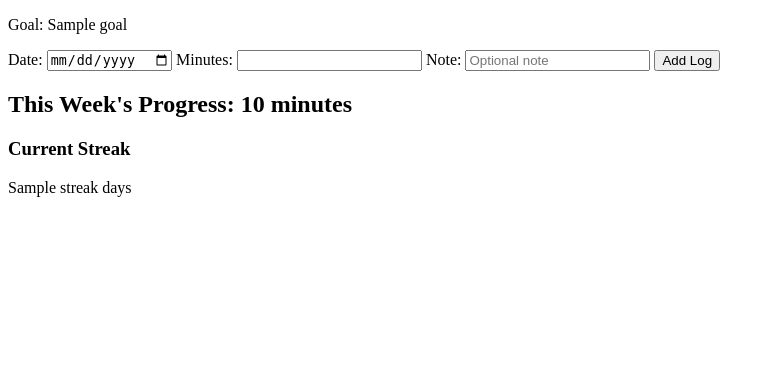
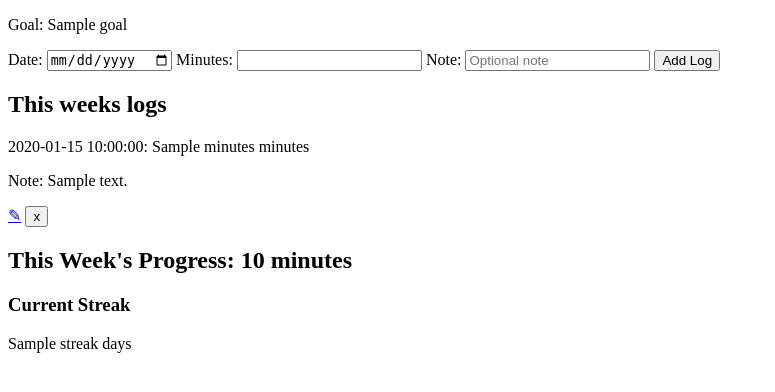
Before and after one commit to Ssam-G/habit-dashboard, a FastAPI app: template app/templates/habit.html in a window 1280 px wide. Shown: the part 88-480 px from the top of the page, without its empty margins (0-775 px from the left). Run offline with FastAPI, Linux system fonts and the light colour scheme; the template is opened without the code that fills it: most values are stand-ins (such as "Sample title", 1, 10 or a date in 2020).

Commit message:
Create functioning edit log page with minimal ux styling

```diff
--- a/app/main.py
+++ b/app/main.py
@@ -81,3 +81,41 @@ def add_log(request: Request, habit_id, date: str = Form(None), minutes: int = F
     conn.close()
 
     return RedirectResponse(f"/habit/{habit_id}", status_code=303)
+
+@app.get("/edit_page/{habit_id}/{log_id}", response_class=HTMLResponse)
+def edit_page(request: Request, habit_id, log_id):
+    conn = get_db_connection()
+    habit = conn.execute('SELECT * FROM habits WHERE id = ?', (habit_id,)).fetchone()
+    log = conn.execute('SELECT * FROM logs WHERE id = ?', (log_id,)).fetchone()
+    conn.close()
+
+    return templates.TemplateResponse("edit.html", {"request": request, "habit": habit, "log": log})
+
+@app.post("/edit_log/{habit_id}/{log_id}", response_class=HTMLResponse)
+def edit_log(request: Request, habit_id, log_id, date: str = Form(None), minutes: int = Form(...), note: str = Form(None)):
+    conn = get_db_connection()
+    log = conn.execute('SELECT * FROM logs WHERE id = ?', (log_id,)).fetchone()
+    conn.close()
+
+    if log is None:
+        return RedirectResponse(f"/habit/{habit_id}", status_code=303)
+
+    date = log['date'] if date is None else date
+    minutes = log['minutes'] if minutes is None else minutes
+    note = log['note'] if note is None else note
+
+    conn = get_db_connection()
+    conn.execute('UPDATE logs SET date = ?, minutes = ?, note = ? WHERE id = ?', (date, minutes, note, log_id))
+    conn.commit()
+    conn.close()
+
+    return RedirectResponse(f"/habit/{habit_id}", status_code=303)
+
+@app.post("/delete_log/{habit_id}/{log_id}", response_class=HTMLResponse)
+def delete_log(habit_id: int, log_id: int):
+    conn = get_db_connection()
+    conn.execute('DELETE FROM logs WHERE id = ?', (log_id,))
+    conn.commit()
+    conn.close()
+
+    return RedirectResponse(f"/habit/{habit_id}", status_code=303)
--- a/app/templates/habit.html
+++ b/app/templates/habit.html
@@ -10,7 +10,7 @@
     <div class="container">
         <div class="header">
             <h1>{{ habit['name'] }}</h1>
-            <a class="btn" href="{{ url_for('home') }}">Back</a>
+            <a class="btn" href="/">Back</a>
         </div>
 
         {% if habit['goal'] %}
@@ -29,6 +29,21 @@
         </form>
     </div>
     <div class="container">
+        <h2>This weeks logs</h2>
+        {% for log in logs %}
+            <div class="log-entry">
+                <p>{{ log['date'] }}: {{ log['minutes'] }} minutes</p>
+                {% if log['note'] %}
+                    <p>Note: {{ log['note'] }}</p>
+                {% endif %}
+                <a class="edit-btn" href="/edit_page/{{ habit['id']}}/{{ log['id']}}" style="display:inline;">✎</a>
+                <form method="post" action="/delete_log/{{ habit['id']}}/{{ log['id']}}" style="display:inline;" onsubmit="return confirm('Delete this log?');">
+                    <button type="submit" class="delete-btn">x</button>
+                </form>
+            </div>
+        {% endfor %}
+    </div>
+    <div class="container">
         <h2>This Week's Progress: {{ weekly_minutes }} minutes</h2>
     </div>
     <div class="container">
```
Also changed, not shown: app/templates/edit.html (added, +26 -0 lines).
